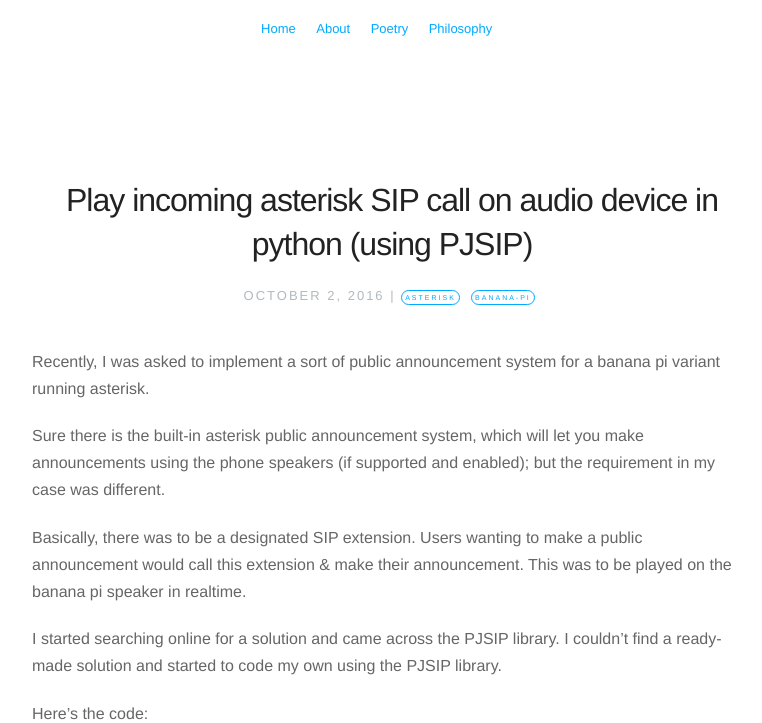
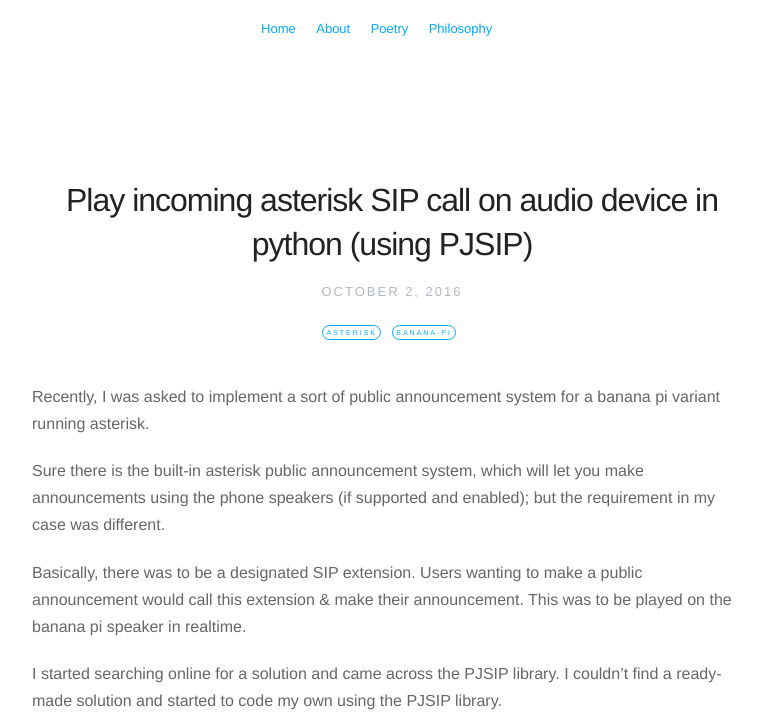
Before and after one commit to Sufi-Al-Hussaini/Sufi-Al-Hussaini.github.io, a Jekyll site: the page built from _posts/2016-10-02-play-incoming-asterisk-sip-call-on-audio-device-in-python-using-pjsip.markdown, in a window 1280 px wide, cut to the strip 0-723 px from the top of the page. Shown: the whole strip, without its empty margins (248-1010 px from the left). Built offline with Jekyll 4.4.1, drawn with Linux system fonts in a browser that asks for light colours; nearby versions of some CDN libraries; some web fonts are replaced; comment, search, counter and statistics services are not loaded; a style sheet for code colours, icons or effects is not loaded.

Commit message:
Modify post tags styling

```diff
--- a/_layouts/post.html
+++ b/_layouts/post.html
@@ -6,7 +6,7 @@
 <article class="post">
     <header>
         <h1>{{ page.title }}</h1>
-        <h2 class="headline">{{ page.date | date:"%B %-d, %Y" }} |
+        <h2 class="headline">{{ page.date | date:"%B %-d, %Y" }} <br/><br/>
         {% if page.tags != '' %}
             <span>
                 {% for tag in page.tags %}
```
